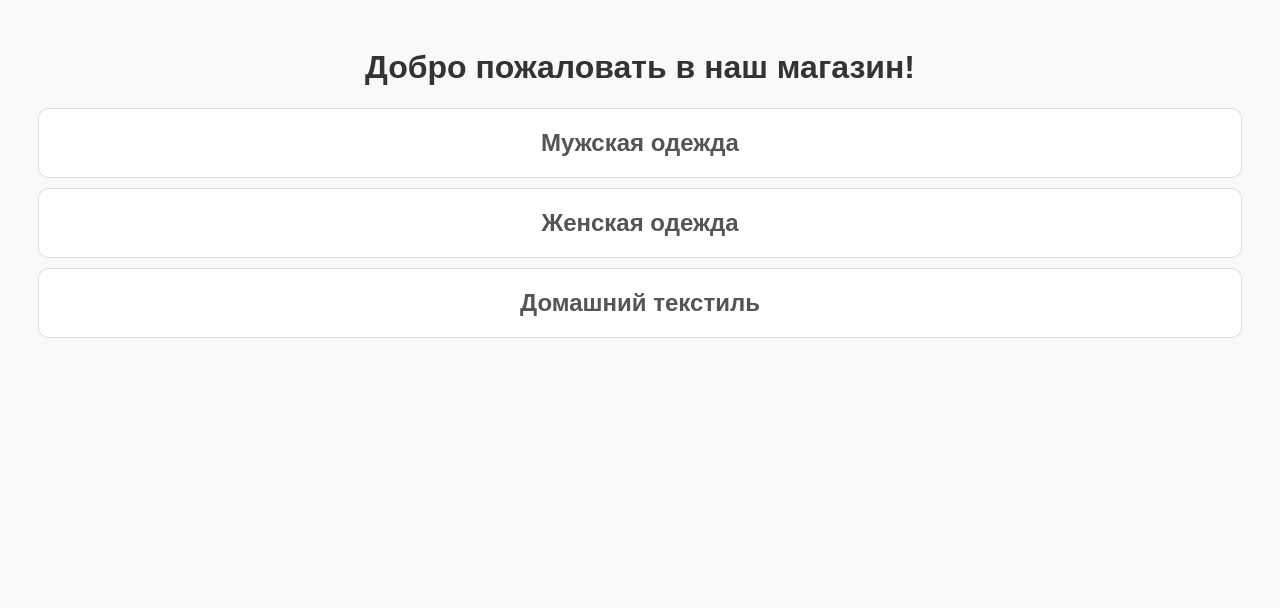
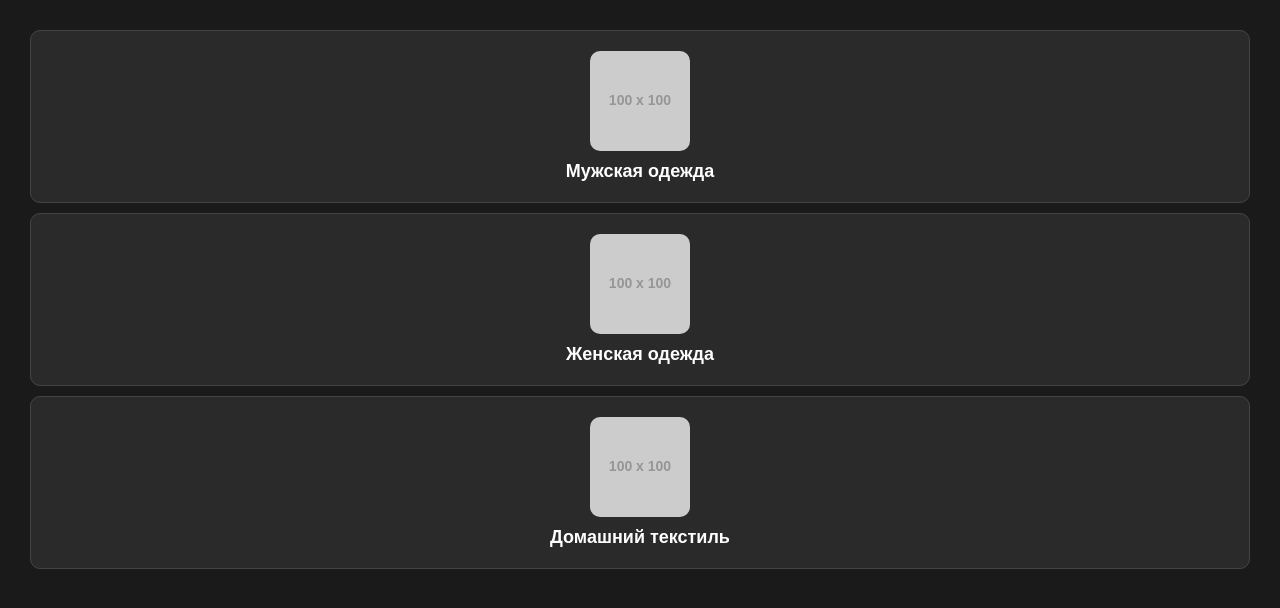
Before and after one commit to ikozlov13/telegram-mini-app, a website: page public/index.html in a window 1280 px wide. Drawn offline with Linux system fonts and the light colour scheme.

Commit message:
обновил главную страницу 3 раз

```diff
--- a/public/index.html
+++ b/public/index.html
@@ -10,39 +10,52 @@
             text-align: center;
             font-family: Arial, sans-serif;
             padding: 20px;
-            background-color: #f9f9f9;
-        }
-        h1 {
-            color: #333;
+            background-color: #1a1a1a; /* Темный фон */
+            color: #fff; /* Белый текст */
+            margin: 0;
         }
         .category {
-            border: 1px solid #ddd;
+            border: 1px solid #444;
             padding: 20px;
             margin: 10px;
             border-radius: 10px;
-            background-color: #fff;
+            background-color: #2a2a2a; /* Темный фон для категорий */
             cursor: pointer;
-            transition: background-color 0.3s ease;
+            transition: transform 0.3s ease, background-color 0.3s ease;
+            display: flex;
+            align-items: center;
+            justify-content: center;
+            flex-direction: column;
         }
         .category:hover {
-            background-color: #f1f1f1;
+            transform: scale(1.05); /* Увеличение при наведении */
+            background-color: #3a3a3a;
+        }
+        .category img {
+            width: 100px;
+            height: 100px;
+            margin-bottom: 10px;
+            border-radius: 10px;
         }
         .category h2 {
             margin: 0;
-            color: #555;
+            color: #fff;
+            font-size: 18px;
         }
     </style>
 </head>
 <body>
-    <h1>Добро пожаловать в наш магазин!</h1>
     <div id="categories">
         <div class="category" onclick="openCategory('men')">
+            <img src="https://via.placeholder.com/100" alt="Мужская одежда">
             <h2>Мужская одежда</h2>
         </div>
         <div class="category" onclick="openCategory('women')">
+            <img src="https://via.placeholder.com/100" alt="Женская одежда">
             <h2>Женская одежда</h2>
         </div>
         <div class="category" onclick="openCategory('home')">
+            <img src="https://via.placeholder.com/100" alt="Домашний текстиль">
             <h2>Домашний текстиль</h2>
         </div>
     </div>
```
